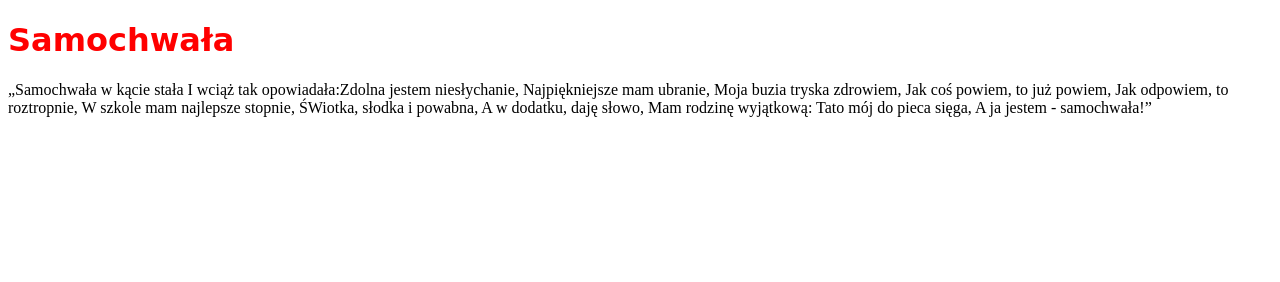
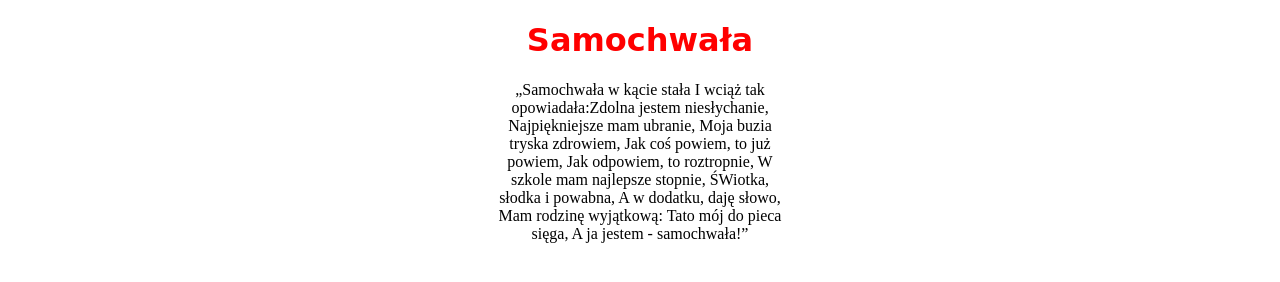
Before and after one commit to AgataSzulejko/learning-git-2, a plain HTML site: page index.html in a window 1280 px wide. Drawn offline with Linux system fonts and the light colour scheme; a web font is replaced by a local one.

Commit message:
change poem-text

```diff
--- a/css/style.css
+++ b/css/style.css
@@ -1,10 +1,12 @@
+
 .poem-title {
-font-family: 'Nanum Brush Script', cursive;
-color:red;
+	font-family: 'Nanum Brush Script', cursive;
+	color: red;
+	text-align: center;
 }
 
-#poem {
-width:300px;
-margin:0 auto;
-text-align:center;
+.poem-body {
+	width: 300px;
+	margin: 0 auto;
+	text-align: center;
 }
```
